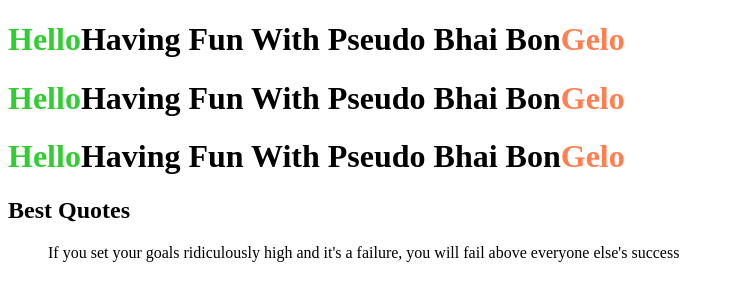
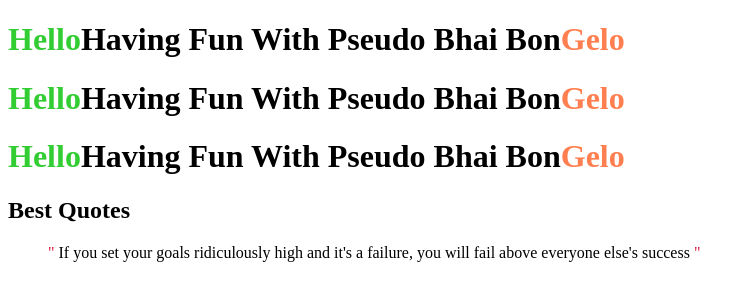
Before and after one commit to almahfuzhossen/Getting-Started-Bootstrap, a plain HTML site: page pseudo.html in a window 1280 px wide. Shown: the whole page, without its empty margins (0-755 px from the left). Drawn offline with Linux system fonts and the light colour scheme.

Commit message:
blockquote after before

```diff
--- a/pseudo.html
+++ b/pseudo.html
@@ -14,6 +14,15 @@
            content: 'Gelo';
            color: coral;
        }
+       blockquote::before{
+           content: '"';
+           color: crimson;
+       }
+       blockquote::after{
+           content: '"';
+           color: crimson;
+
+       }
 
     </style>
 </head>
```
